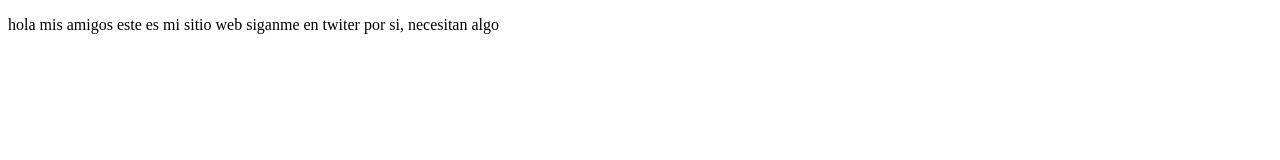
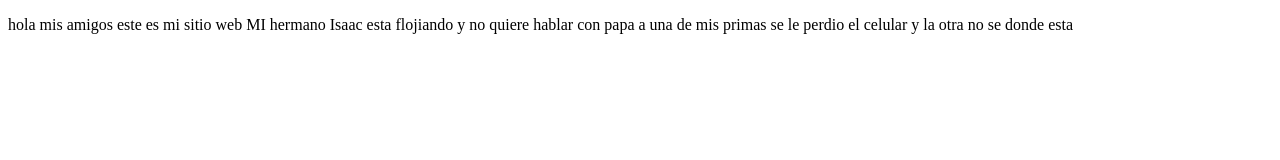
Before and after one commit to aaronmoisromdelro/proyectoDemoCursePrework, a plain HTML site: page index.html in a window 1280 px wide. Drawn offline with Linux system fonts and the light colour scheme.

Commit message:
cambios realizados

```diff
--- a/index.html
+++ b/index.html
@@ -9,7 +9,9 @@
 <body>
     <p>
         hola mis amigos este es mi sitio web
-        siganme en twiter por si, necesitan algo
+        MI hermano Isaac esta flojiando y no quiere hablar con papa
+        a una de mis primas se le perdio el celular
+        y la otra no se donde esta
     </p>
 </body>
 </html>
```
